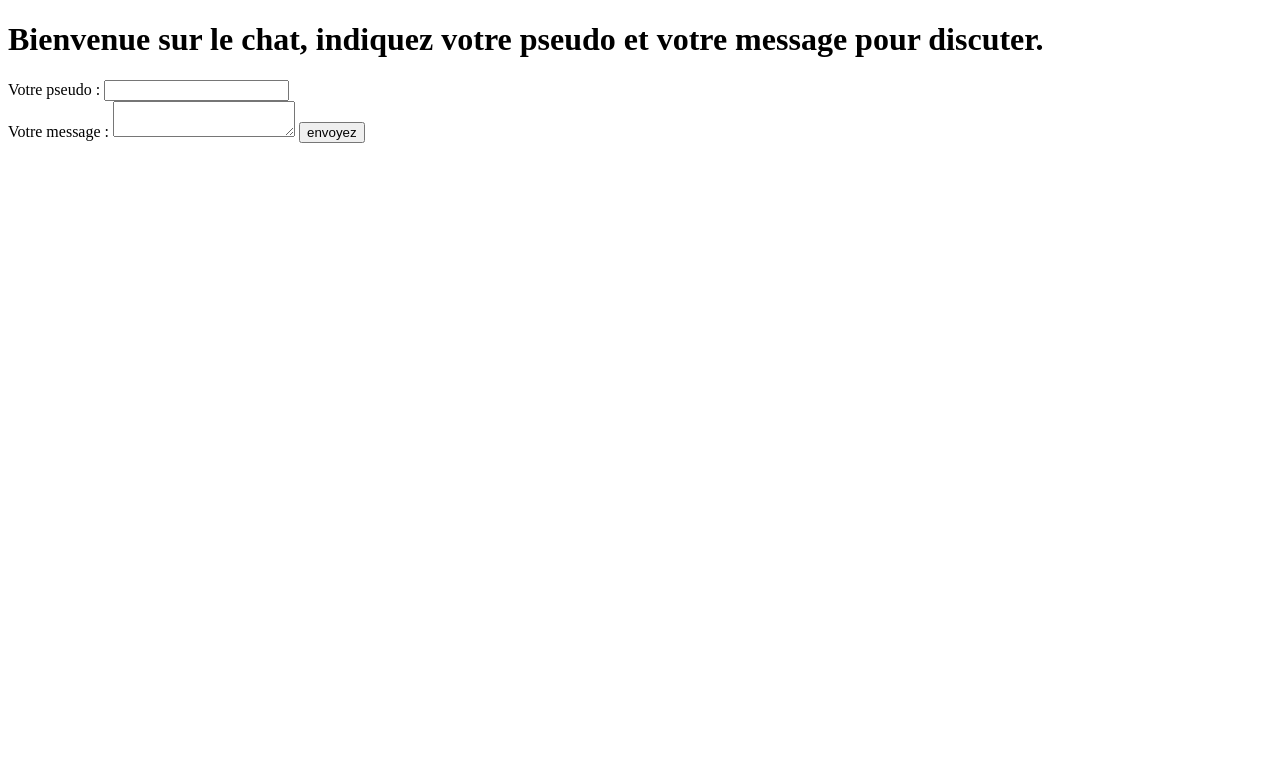
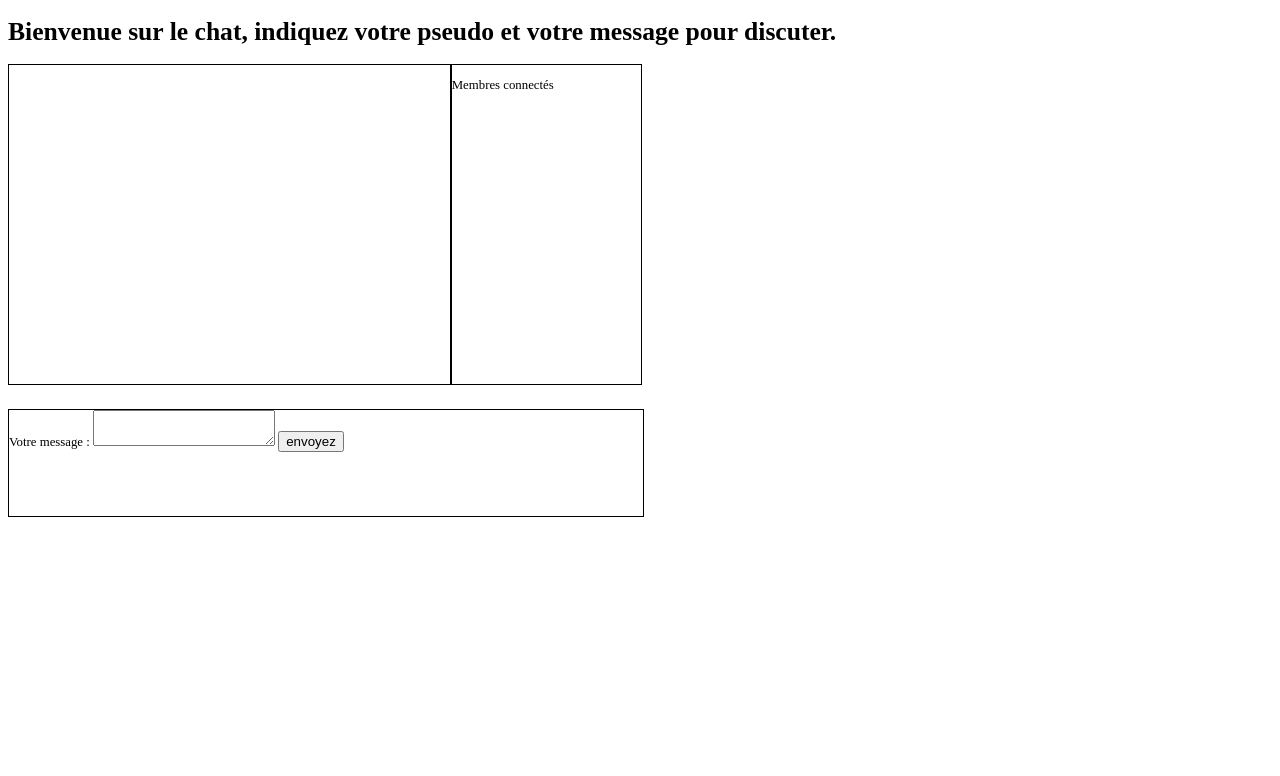
Before and after one commit to Lubin1611/chatAjax, a PHP site: page /formulaire.php in a window 1280 px wide. Shown: the top 776 px of the page. Run offline with PHP 8.4, Linux system fonts and the light colour scheme; data that the repository does not hold is empty.

Commit message:
Add files via upload

```diff
--- a/appelAjax.js
+++ b/appelAjax.js
@@ -2,22 +2,22 @@ $('#envoyez').click(function (e) {
     e.preventDefault(); // on empêche le bouton d'envoyer le formulaire
 
 
-    var pseudo = encodeURIComponent($('#pseudo').val()); // on sécurise les données
+   // on sécurise les données
     var message = encodeURIComponent($('#message').val());
 
 
-    if (pseudo != "" && message != "") { // on vérifie que les variables ne sont pas vides
+    if (message != "") { // on vérifie que les variables ne sont pas vides
 
         $.ajax({
 
             url: "database.php", // on donne l'URL du fichier de traitement
             type: "POST", // la requête est de type POST
-            data: "pseudo=" + pseudo + "&message=" + message // et on envoie nos données
+            data: "message=" + message // et on envoie nos données
 
 
         });
 
-        $('#tchat').append("<p>" + pseudo + " dit : " + message + "</p>"); // on ajoute le message dans la zone prévue
+      //  $('#tchat').append("<p>" + pseudo + " dit : " + message + "</p>"); // on ajoute le message dans la zone prévue
     }
 
 });
--- a/database.php
+++ b/database.php
@@ -7,13 +7,15 @@
  */
 
 include "connection.php";
+session_start();
 
+echo $_SESSION['login'];
 
 //if(isset($_POST['submit'])){ // si on a envoyé des données avec le formulaire
 
    // if(!empty($_POST['pseudo']) AND !empty($_POST['message'])) { // si les variables ne sont pas vides
 
-        $pseudo = htmlentities($_POST['pseudo']);
+        $pseudo = $_SESSION['login'];
         $message = htmlentities($_POST['message']); // on sécurise nos données
 
 
--- a/formulaire.php
+++ b/formulaire.php
@@ -15,17 +15,16 @@ include "connection.php";
     <meta charset="UTF-8">
     <title>Title</title>
     <script src="https://ajax.googleapis.com/ajax/libs/jquery/3.3.1/jquery.min.js"></script>
+    <link rel="stylesheet" href="style.css">
 </head>
 <body>
 
 <h1>Bienvenue sur le chat, indiquez votre pseudo et votre message pour discuter.</h1>
 
-<form action="" method="post">
-    <label>Votre pseudo : </label><input id = 'pseudo' name="pseudo"><br>
-    <label>Votre message : </label><textarea id = "message" name="message"></textarea>
-    <input type="submit" name="submit" id = "envoyez" value="envoyez">
 
-</form>
+<div class ='global'>
+
+<div class ='containerChat'>
 
 <div id = 'tchat'>
 
@@ -41,9 +40,24 @@ while ($row = $result->fetch_assoc()) {
 
 }
 ?>
+</div>
+
+<div id = 'membres'>
+<p>Membres connectés</p>
 
 
 </div>
+
+</div>
+
+<form action="" method="post">
+    <label>Votre message : </label><textarea id = "message" name="message"></textarea>
+    <input type="submit" name="submit" id = "envoyez" value="envoyez">
+
+</form>
+
+</div>
+
 <script type="text/javascript" src="charger.js"></script>
 <script type="text/javascript" src="appelAjax.js"></script>
 </body>
--- /dev/null
+++ b/style.css
@@ -0,0 +1,49 @@
+body {
+    height: 95vh;
+    width: 99%;
+    font-size: 1vw;
+}
+
+form {
+
+    width: 100%;
+    height: 20%;
+    margin-top: 4%;
+    border: 1px solid black;
+}
+
+.global {
+    width: 50%;
+    height: 70%;
+
+}
+.containerChat {
+
+    width: 100%;
+    height: 60%;
+    display: flex;
+    flex-direction: row;
+
+}
+
+
+#membres, #tchat {
+
+    display: inline-block;
+    border: 1px solid black;
+
+}
+
+#membres {
+
+    height: 100%;
+    width: 30%;
+}
+
+#tchat {
+
+    height: 100%;
+    width: 70%;
+    overflow-y: auto;
+
+}
```
Also changed, not shown: index.php (added, +50 -0 lines), inscription.php (added, +45 -0 lines).
